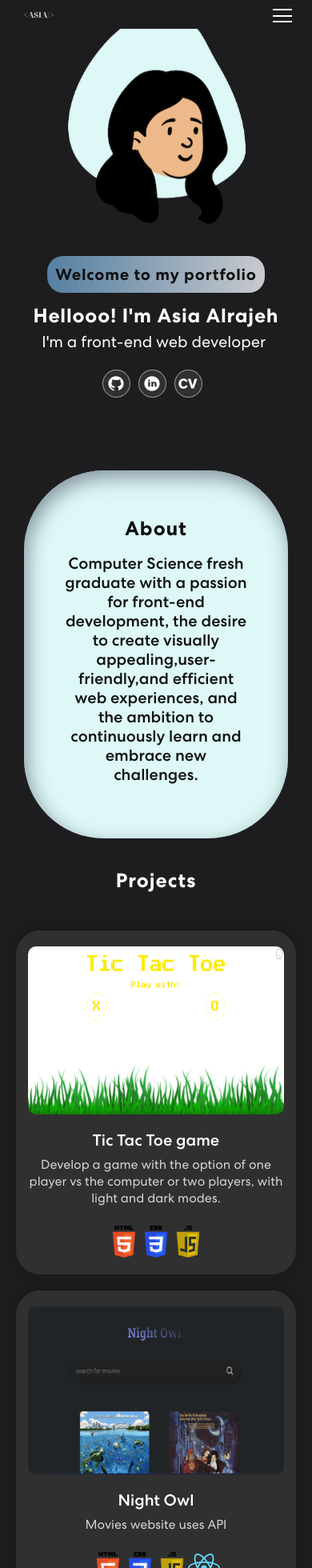
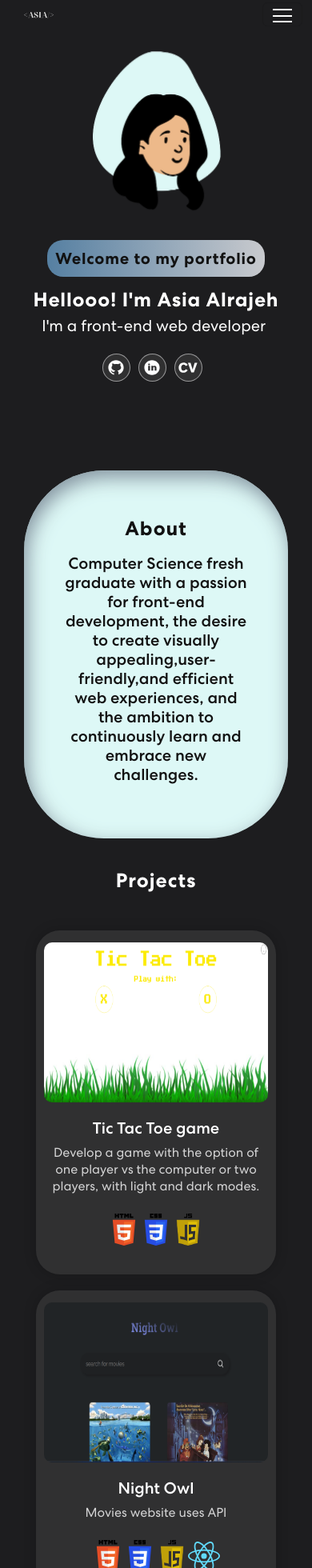
Before and after one commit to Asiaalrajeh/personal-portfolio, a React (Create React App) app: page / in a window 390 px wide. Shown: the top 1960 px of the page at 80% size. Built offline with nearby package versions, Linux system fonts and the light colour scheme.

Commit message:
update cards

```diff
--- a/src/App.css
+++ b/src/App.css
@@ -295,8 +295,13 @@ filter: brightness(0) saturate(100%) invert(0%) sepia(7%) saturate(98%) hue-rota
   }
 
   .banner{
-    padding: 20px 0 50px 0;
+    padding: 70px 0;
   }
+  #avatar{
+    width: 180px;
+    height: 230px;
+  }
+
 }
 
 .about h2{
@@ -324,7 +329,7 @@ filter: brightness(0) saturate(100%) invert(0%) sepia(7%) saturate(98%) hue-rota
 .project{
   width: 350px;
   height: 430px;
-  padding: 20px 10px 20px 10px;
+  padding: 15px 10px 20px 10px;
   border-radius: 30px;
   /* background: white; */
   /* background: linear-gradient(to right bottom , rgb(255,255,255,0.8),rgb(255,255,255,0.3)); */
@@ -536,3 +541,18 @@ button[type = 'submit']:hover{
     transform: rotate(360deg);
   }
 }
+
+@media screen and (max-width:768px) {
+
+  div.me-auto.navbar-nav{
+    margin-left: 0;
+  }
+  .project{
+   width: 300px;
+  }
+
+  #proImg{
+    width: 280px;
+    height: 200px;
+}
+}
```
